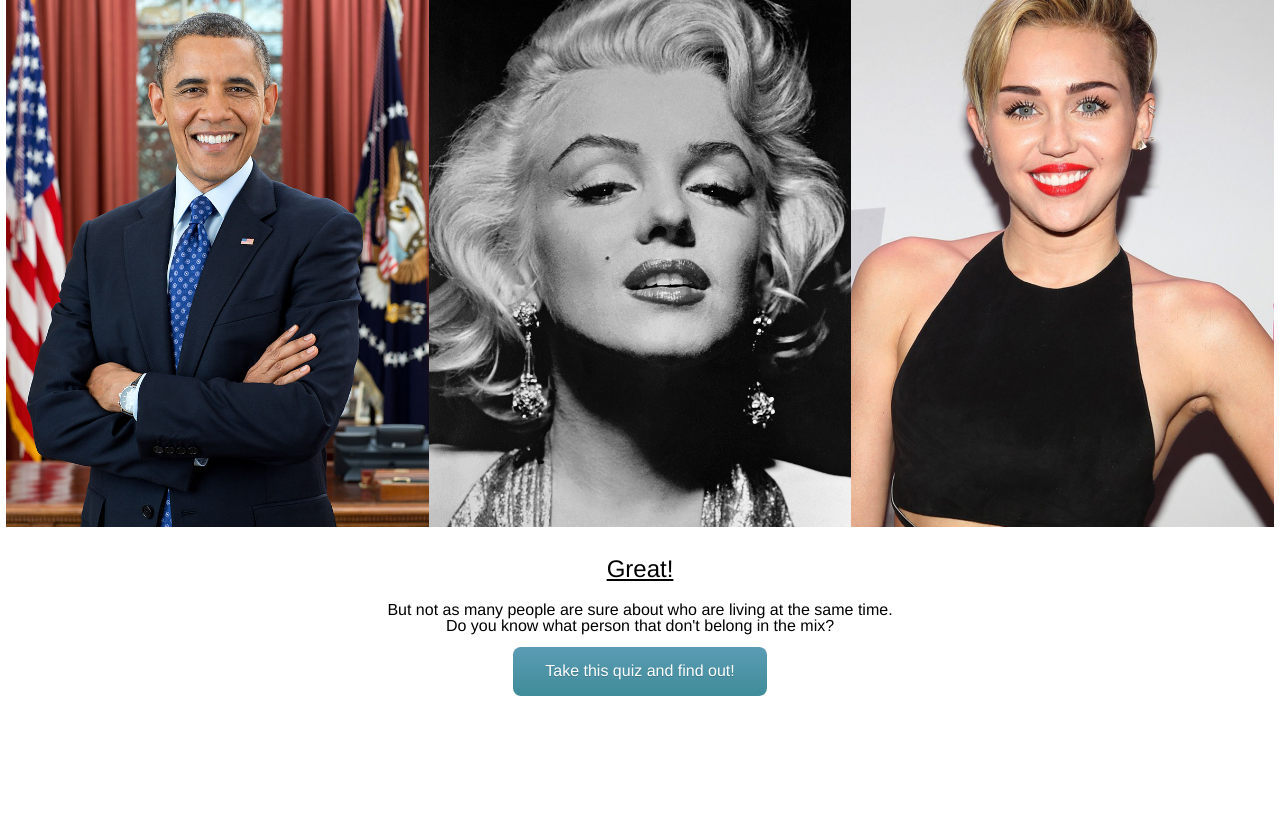
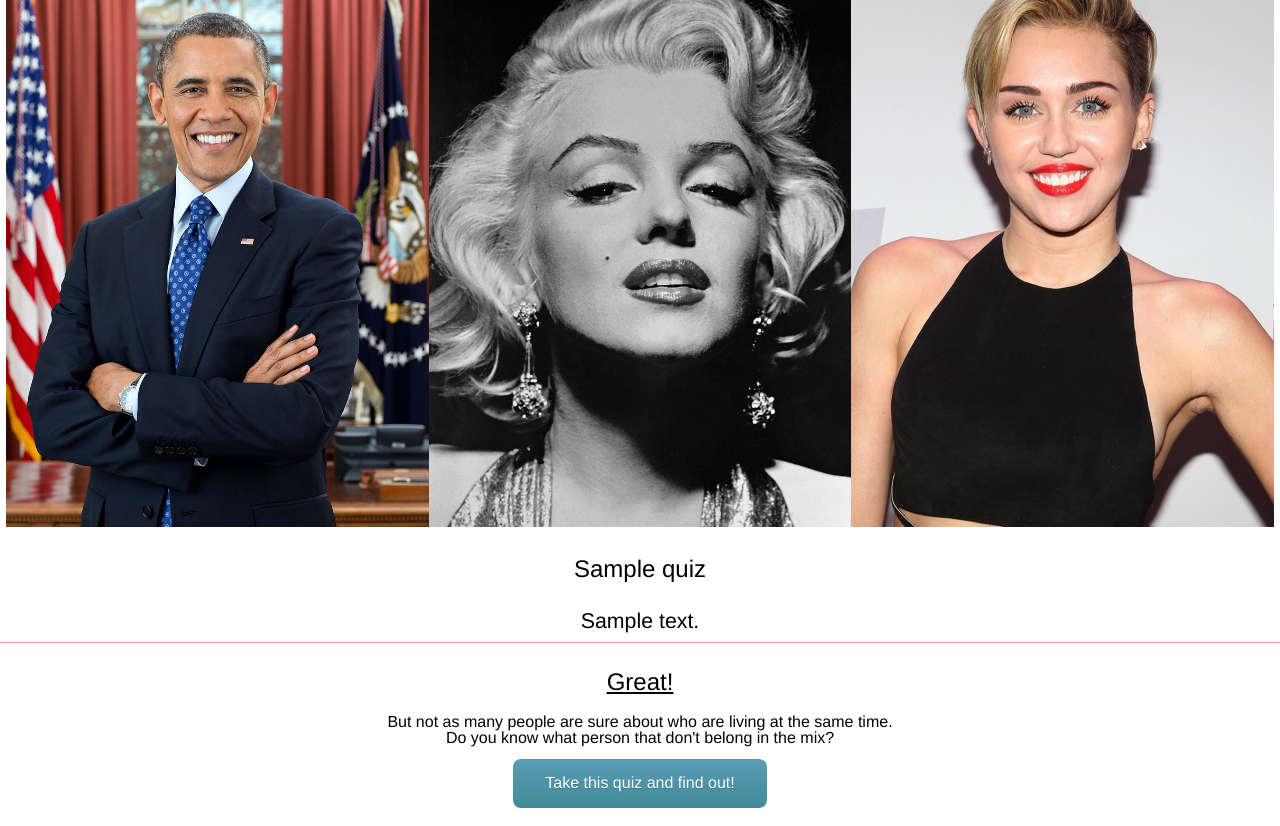
Before and after one commit to elisabettie/quizsite, a Django app: template quiz/templates/quiz/quizkampen.html in a window 1280 px wide. Shown: the top 826 px of the page. Before the commit the page ends 696 px from the top, so only its background shows below. Run offline with Django 3.2, Linux system fonts and the light colour scheme; the template is opened without the code that fills it: most values are stand-ins (such as "Sample title", 1, 10 or a date in 2020).

Commit message:
lagat slug-bugg i fragesidorna.

```diff
--- a/quiz/templates/quiz/fragesida.html
+++ b/quiz/templates/quiz/fragesida.html
@@ -4,6 +4,7 @@
 <link rel="stylesheet" href="/static/style.css">
 
 <head>
+
 	<title>Who lived When By Elisabet</title>
 	<meta charset ="utf-8">
 </head>
--- a/quiz/templates/quiz/quizkampen.html
+++ b/quiz/templates/quiz/quizkampen.html
@@ -9,7 +9,11 @@
 </head>
 
 <body>
+
 	<img src="/static/Obama.jpg"><img src="/static/marilyn.jpg"><img src="/static/miley.jpg">
+	<h1>{{ quiz.name }}</h1>
+	<p>{{ quiz.description }}</p>
+
 	<h1><u>Great!</u></h1>
 	<h2>But not as many people are sure about who are living at the same time.<br>
 	Do you know what person that don't belong in the mix?</br></h2>
--- a/quiz/views.py
+++ b/quiz/views.py
@@ -22,7 +22,7 @@ def startpage(request):
 	}
 	return render(request, "quiz/quizkampenstartsida.html", context)
 
-def quiz(request):
+def quiz(request,slug):
 	return render(request, "quiz/quizkampen.html")
 
 def question(request):
```
